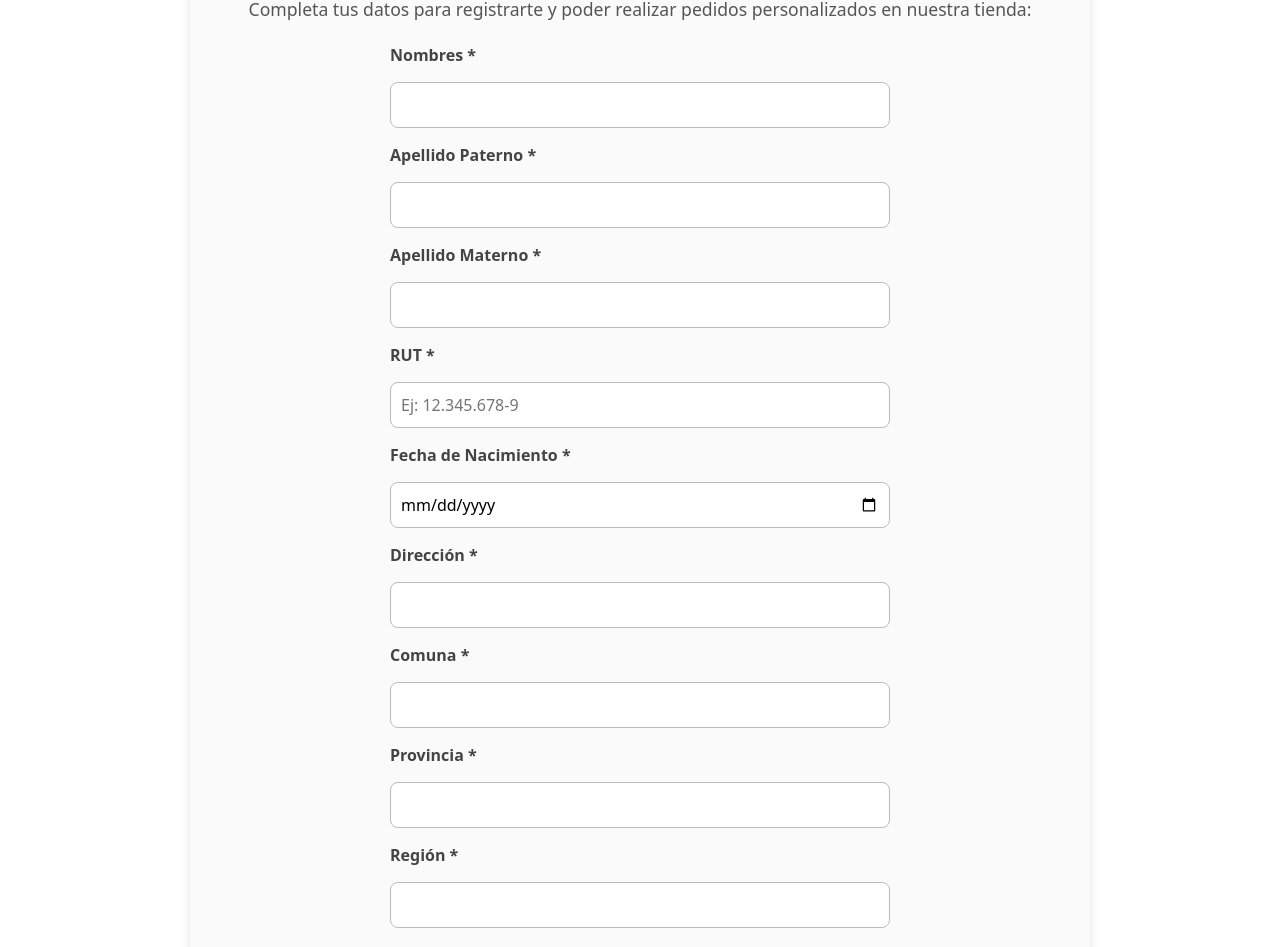
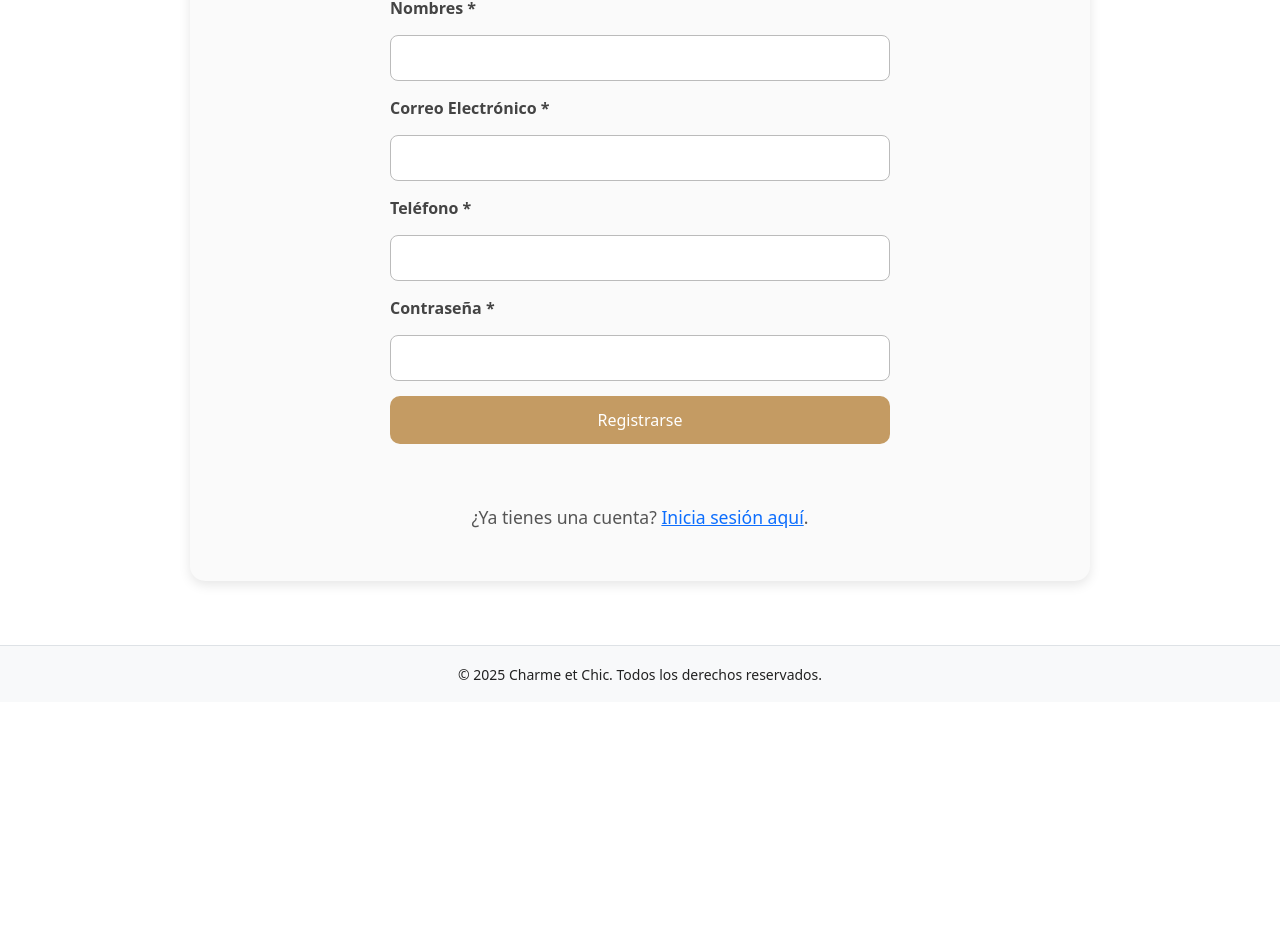
Before and after one commit to DGomezPalacios/CharmeetChic-react, a React (Create React App) app: page /registro in a window 1280 px wide. Shown: the part 234-1181 px from the top of the page. After the commit the page ends 936 px from the top, so only its background shows below. Built offline with nearby package versions, Linux system fonts and the light colour scheme.

Commit message:
user login registration

```diff
--- a/src/admin/UsersPage.jsx
+++ b/src/admin/UsersPage.jsx
@@ -17,7 +17,7 @@ export default function UsersPage() {
     name: "",
     email: "",
     password: "",
-    rol: "CLIENTE",
+    rol: "COMPRADOR",
     blocked: false,
   });
 
@@ -61,7 +61,7 @@ export default function UsersPage() {
         name: "",
         email: "",
         password: "",
-        rol: "CLIENTE",
+        rol: "COMPRADOR",
         blocked: false,
       });
     } catch (e) {
@@ -129,7 +129,7 @@ export default function UsersPage() {
             onChange={(e) => setForm({ ...form, rol: e.target.value })}
           >
             <option value="ADMIN">Admin</option>
-            <option value="CLIENTE">Cliente</option>
+            <option value="COMPRADOR">Cliente</option>
             <option value="VENDEDOR">Vendedor</option>
           </select>
         </div>
--- a/src/pages/Login.jsx
+++ b/src/pages/Login.jsx
@@ -24,7 +24,7 @@ export default function Login() {
 
             // Redirección según rol
             if (user.rol === "ADMIN") {
-                window.location.href = "/admin";
+                window.location.href = "/";
             } else {
                 window.location.href = "/";
             }
--- a/src/pages/Registration.jsx
+++ b/src/pages/Registration.jsx
@@ -1,74 +1,63 @@
 import { useState } from "react";
-import { Link } from "react-router-dom";
+import { Link, useNavigate } from "react-router-dom";
+import { crearUsuario } from "../api/usuario";
 
 export default function Registration() {
     const [f, setF] = useState({
-        nombres: "", apP: "", apM: "", rut: "", nacimiento: "",
-        direccion: "", comuna: "", provincia: "", region: "",
+        nombres: "", apP: "", apM: "",
         email: "", telefono: "", pass: ""
     });
+
     const [msg, setMsg] = useState("");
+    const navigate = useNavigate();
 
     const onChange = (e) => setF({ ...f, [e.target.id]: e.target.value });
 
-    const onSubmit = (e) => {
+    const onSubmit = async (e) => {
         e.preventDefault();
         setMsg("");
+
         if (!f.nombres.trim()) return setMsg("Ingresa tus nombres");
         if (!/^\S+@\S+\.\S+$/.test(f.email)) return setMsg("Correo inválido");
         if (f.pass.length < 6) return setMsg("La contraseña debe tener mínimo 6 caracteres");
-        // aquí iría POST /api/registro
-        setMsg("Registro OK (simulado)");
+
+        try {
+            await crearUsuario({
+                name: f.nombres,
+                email: f.email,
+                password: f.pass,
+                rol: "COMPRADOR"   // ← Cliente automático
+            });
+
+            setMsg("Cuenta creada exitosamente");
+            setTimeout(() => navigate("/login"), 1000);
+
+        } catch (err) {
+            console.error(err);
+            setMsg("Error al registrar la cuenta.");
+        }
     };
 
     return (
         <div className="seccion centrada">
             <h2>Crea tu cuenta</h2>
-            <p>Completa tus datos para registrarte y poder realizar pedidos personalizados en nuestra tienda:</p>
 
             <form id="formRegistro" className="formulario-contacto" onSubmit={onSubmit} noValidate>
+
                 <label htmlFor="nombres">Nombres *</label>
                 <input id="nombres" value={f.nombres} onChange={onChange} />
-
-                <label htmlFor="apP">Apellido Paterno *</label>
-                <input id="apP" value={f.apP} onChange={onChange} />
-
-                <label htmlFor="apM">Apellido Materno *</label>
-                <input id="apM" value={f.apM} onChange={onChange} />
-
-                <label htmlFor="rut">RUT *</label>
-                <input id="rut" value={f.rut} onChange={onChange} placeholder="Ej: 12.345.678-9" />
-
-                <label htmlFor="nacimiento">Fecha de Nacimiento *</label>
-                <input id="nacimiento" type="date" value={f.nacimiento} onChange={onChange} />
-
-                <label htmlFor="direccion">Dirección *</label>
-                <input id="direccion" value={f.direccion} onChange={onChange} />
-
-                <label htmlFor="comuna">Comuna *</label>
-                <input id="comuna" value={f.comuna} onChange={onChange} />
-
-                <label htmlFor="provincia">Provincia *</label>
-                <input id="provincia" value={f.provincia} onChange={onChange} />
-
-                <label htmlFor="region">Región *</label>
-                <input id="region" value={f.region} onChange={onChange} />
 
                 <label htmlFor="email">Correo Electrónico *</label>
                 <input id="email" type="email" value={f.email} onChange={onChange} />
 
-                <label htmlFor="telefono">Teléfono Fijo / Celular *</label>
-                <input id="telefono" value={f.telefono} onChange={onChange} placeholder="+56 9 1234 5678" />
+                <label htmlFor="telefono">Teléfono *</label>
+                <input id="telefono" value={f.telefono} onChange={onChange} />
 
                 <label htmlFor="pass">Contraseña *</label>
                 <input id="pass" type="password" value={f.pass} onChange={onChange} />
 
-                <p className="help" style={{ margin: "10px 0" }}>
-                    Tus datos se utilizarán para procesar tu pedido y mejorar tu experiencia en el sitio.
-                </p>
-
                 <button type="submit" className="btn-primary">Registrarse</button>
-                <p className="help" aria-live="polite">{msg}</p>
+                <p className="help">{msg}</p>
 
                 <p className="help" style={{ textAlign: "center", marginTop: 10 }}>
                     ¿Ya tienes una cuenta? <Link to="/login">Inicia sesión aquí</Link>.
```
